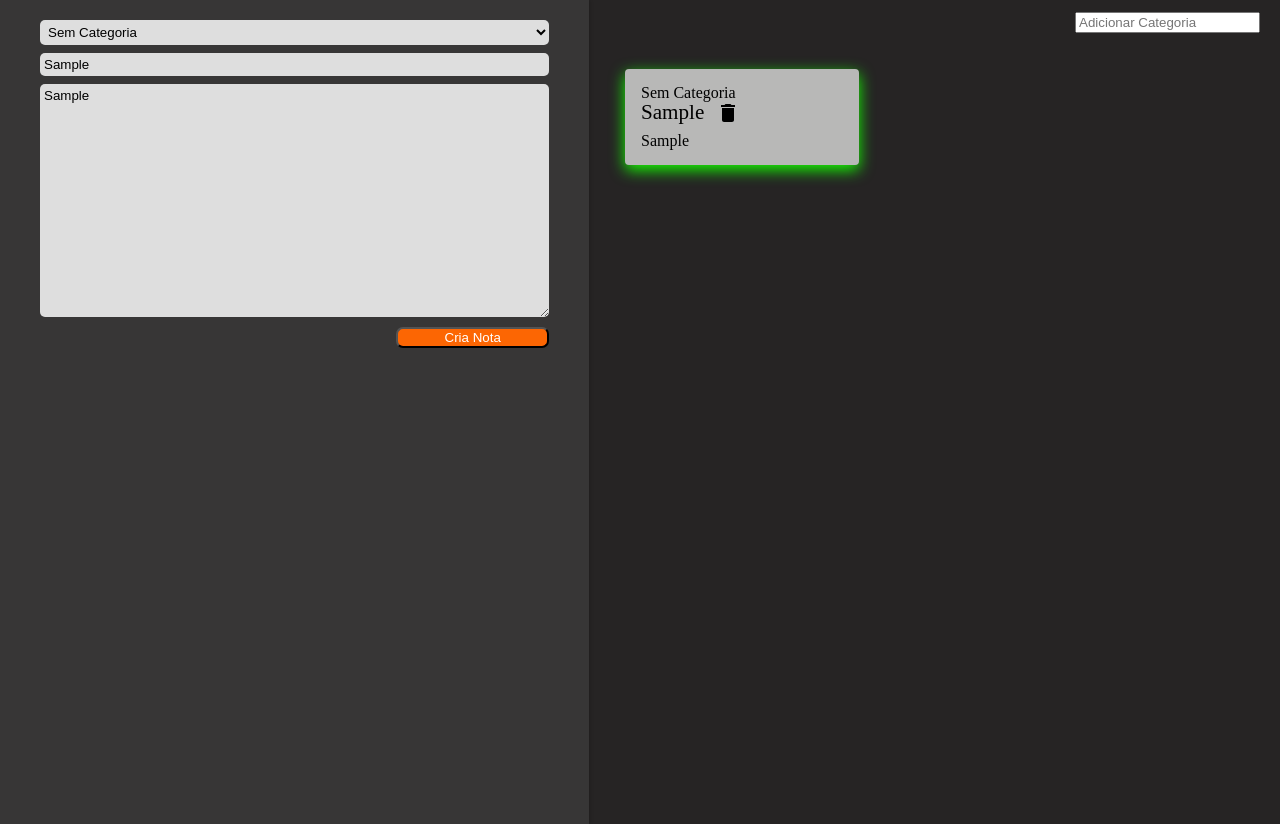
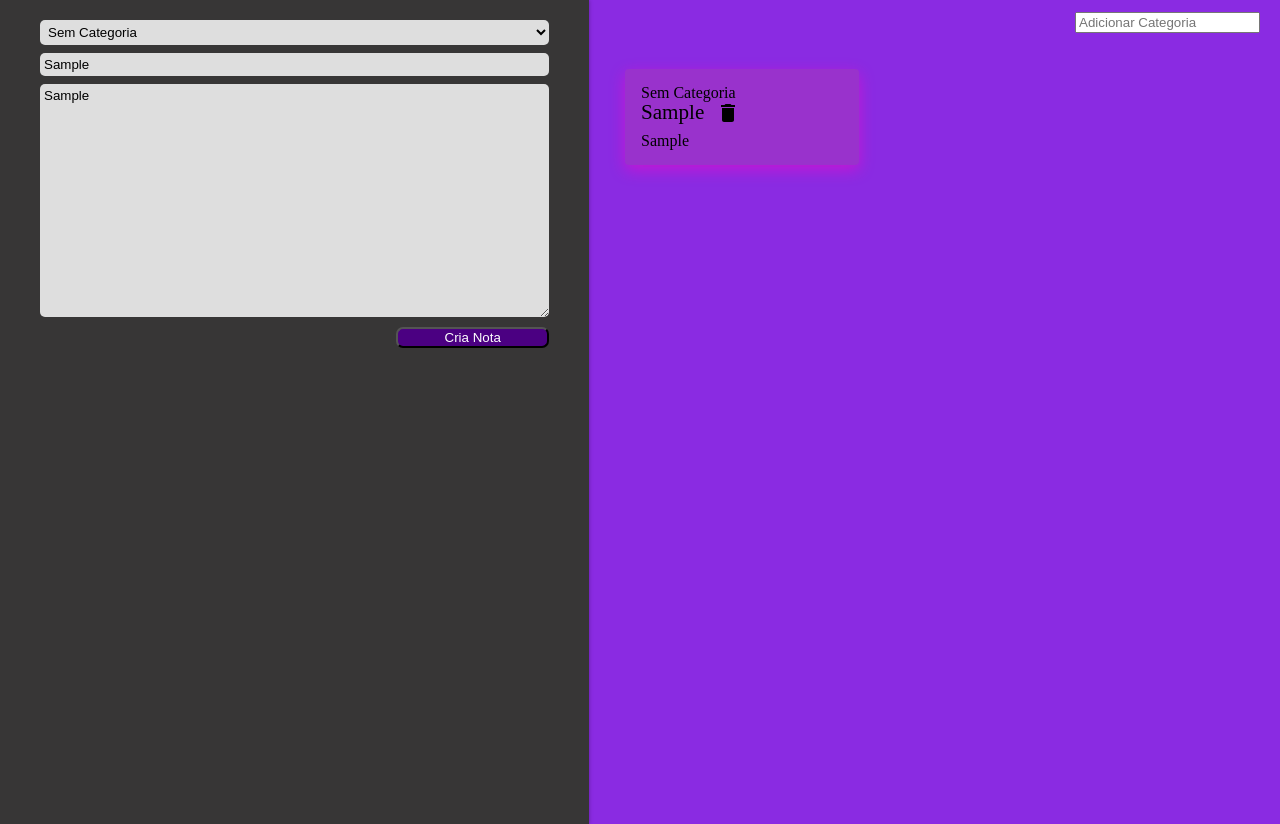
Before and after one commit to PabloHnunes/react-app-new, a React (Create React App) app: page / in a window 1280 px wide. Both pictures are taken after typing "Sample", "Sample" into the empty fields and a click on the button "Cria Nota". Built offline with nearby package versions, Linux system fonts and the light colour scheme.

Commit message:
Finalizacao de projeto de notas em React

```diff
--- a/src/assets/App.css
+++ b/src/assets/App.css
@@ -9,8 +9,8 @@
 
 :root {
     --primaria: #ffffff;
-    --secundaria: #fc6603;
-    --secundaria-ativa : #d57647;
-    --fundo: #262424;
+    --secundaria: #4B0082;
+    --secundaria-ativa : #9400D3;
+    --fundo: #8A2BE2;
     --fundo-detalhes: #dedede;
 }
--- a/src/components/CardNota/style.css
+++ b/src/components/CardNota/style.css
@@ -3,10 +3,10 @@
     flex-direction: column;
     align-items: flex-start;
     justify-content: space-between;
-    background-color: rgb(184, 184, 183);
+    background-color: 	#9932CC;
     border-radius: 4px;
     flex-wrap: wrap;
-    box-shadow: 0px 5px 15px rgba(21, 255, 0, 0.996);
+    box-shadow: 0px 5px 15px rgba(255, 0, 200, 0.487);
     padding: 16px;
 }
 .card-nota_cabecalho{
--- a/src/components/FormularioCadastro/FomularioCadastro.jsx
+++ b/src/components/FormularioCadastro/FomularioCadastro.jsx
@@ -8,10 +8,17 @@ class FormularioCadastro extends Component {
     this.texto = '';
     this.categoria = 'Sem Categoria';
     this.state = {categorias:[]}
+    this.novaCategorias = this.novaCategorias.bind(this);
   }
+
   componentDidMount(){
-    this.props.categorias.inscrever(this.novaCategorias.bind(this));
+    this.props.categorias.inscrever(this.novaCategorias);
   }
+
+  componentWillUnmount(){
+    this.props.categorias.desinscrever(this.novaCategorias);
+  }
+
   novaCategorias(categorias){
     this.setState({...this.state, categorias});
   }
--- a/src/components/ListaDeCategorias/ListaDeCategorias.jsx
+++ b/src/components/ListaDeCategorias/ListaDeCategorias.jsx
@@ -6,10 +6,14 @@ class ListaDeCategorias extends Component {
   constructor(){
     super();
     this.state = {categorias:[]}
+    this.novasCategorias = this.novasCategorias.bind(this);
   }
 
   componentDidMount(){
-    this.props.categorias.inscrever(this.novasCategorias.bind(this));
+    this.props.categorias.inscrever(this.novasCategorias);
+  }
+  componentWillUnmount(){
+    this.props.categorias.desinscrever(this.novasCategorias);
   }
 
   novasCategorias(categorias){
--- a/src/components/ListaDeNotas/ListaDeNotas.jsx
+++ b/src/components/ListaDeNotas/ListaDeNotas.jsx
@@ -7,11 +7,17 @@ class ListaDeNotas  extends Component{
   constructor(){
     super();
     this.state = {notas:[]};
+    this.novasNotas = this.novasNotas.bind(this);
   }
 
   componentDidMount(){
-    this.props.notas.inscrever(this.novasNotas.bind(this));
+    this.props.notas.inscrever(this.novasNotas);
   }
+
+  componentWillUnmount(){
+    this.props.notas.desinscrever(this.novasNotas);
+  }
+
   novasNotas(notas){
     this.setState({...this.state, notas});
   }
--- a/src/dados/Categorias.js
+++ b/src/dados/Categorias.js
@@ -6,6 +6,9 @@ export default class Categorias {
 
   inscrever(func) {
     this.inscritos.push(func);
+  }
+  desinscrever(func) {
+    this.inscritos = this.inscritos.filter( f => f !== func);
   }
 
   notificar() {
--- a/src/dados/Notas.js
+++ b/src/dados/Notas.js
@@ -19,6 +19,10 @@ export default class ArrayDeNotas {
     this.inscritos.push(func);
   }
 
+  desinscrever(func) {
+    this.inscritos = this.inscritos.filter( f => f !== func);
+  }
+
   notificar() {
     this.inscritos.forEach((func) => {
       func(this.notas);
```
